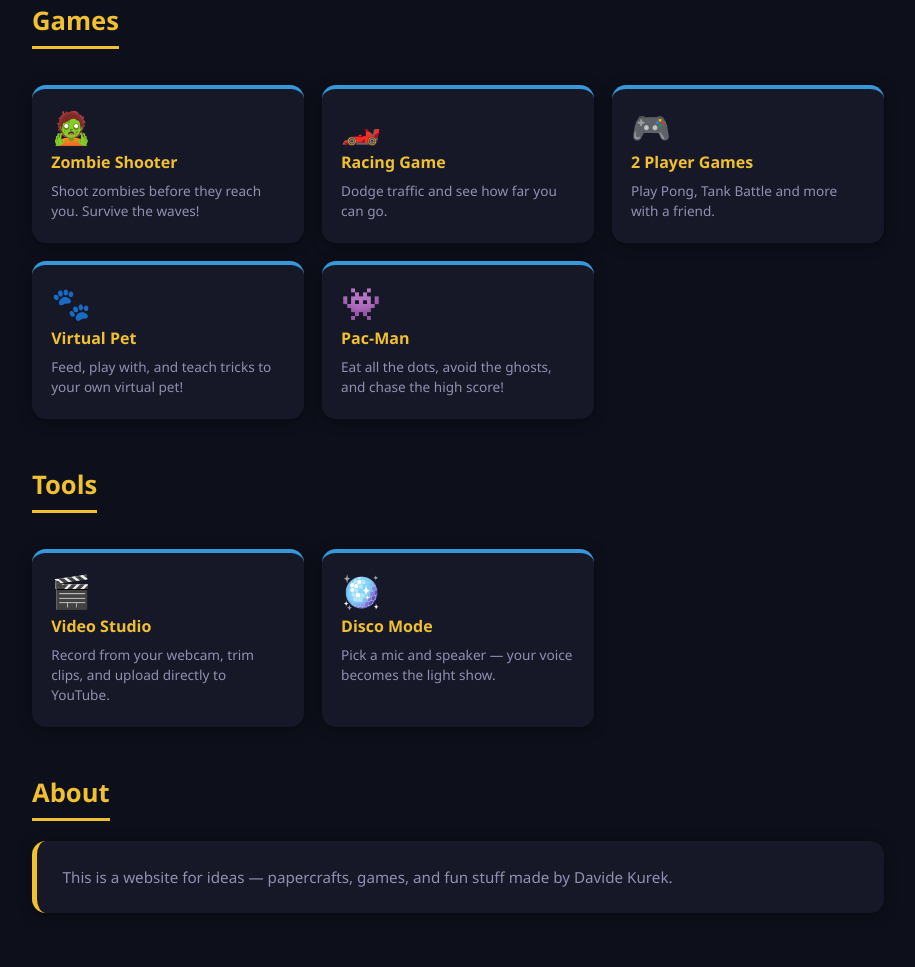
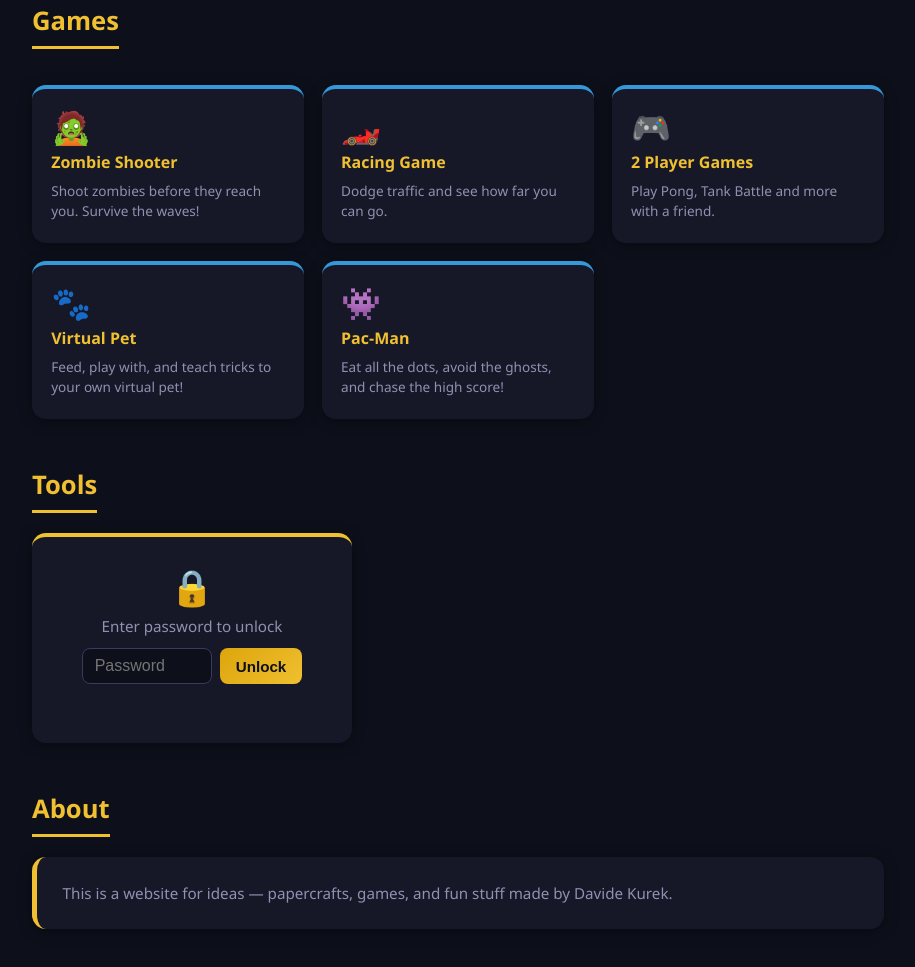
Before and after one commit to sphinster77/mywebsite, a plain HTML site: page index.html in a window 1280 px wide. Shown: the part 861-1828 px from the top of the page, without its empty margins (182-1097 px from the left). Drawn offline with Linux system fonts and the light colour scheme.

Commit message:
password

```diff
--- a/index.html
+++ b/index.html
@@ -186,6 +186,46 @@
             border-top: 1px solid rgba(240,192,48,0.15);
         }
         footer span { color: #f0c030; font-weight: 600; }
+
+        /* ── Tools lock ── */
+        .lock-box {
+            background: #161828;
+            border-radius: 14px;
+            padding: 2rem 1.6rem;
+            box-shadow: 0 2px 14px rgba(0,0,0,0.35);
+            border-top: 4px solid #f0c030;
+            display: flex;
+            flex-direction: column;
+            align-items: center;
+            gap: 0.75rem;
+            max-width: 320px;
+        }
+        .lock-icon { font-size: 2.2rem; line-height: 1; }
+        .lock-label { font-size: 0.95rem; color: #9090b0; }
+        .lock-row { display: flex; gap: 0.5rem; }
+        .lock-row input {
+            background: #0d0f1a;
+            border: 1px solid #3a3a5a;
+            border-radius: 8px;
+            color: #e8e8e8;
+            padding: 8px 12px;
+            font-size: 1rem;
+            width: 130px;
+            outline: none;
+        }
+        .lock-row input:focus { border-color: #f0c030; }
+        .lock-row button {
+            background: linear-gradient(135deg, #dca50c, #f0c030);
+            color: #0d0f1a;
+            font-weight: 700;
+            border: none;
+            border-radius: 8px;
+            padding: 8px 16px;
+            cursor: pointer;
+            font-size: 0.95rem;
+        }
+        .lock-row button:hover { filter: brightness(1.1); }
+        .lock-error { color: #e05050; font-size: 0.85rem; min-height: 1.1em; }
     </style>
 </head>
 <body>
@@ -271,7 +311,18 @@
 
     <section id="tools">
         <h2 class="section-title">Tools</h2>
-        <div class="cards">
+        <div id="tools-lock">
+            <div class="lock-box">
+                <div class="lock-icon">🔒</div>
+                <p class="lock-label">Enter password to unlock</p>
+                <div class="lock-row">
+                    <input id="tools-pw" type="password" placeholder="Password" maxlength="20" autocomplete="off">
+                    <button onclick="unlockTools()">Unlock</button>
+                </div>
+                <p id="tools-pw-error" class="lock-error"></p>
+            </div>
+        </div>
+        <div id="tools-content" class="cards" style="display:none">
             <a class="card" href="video-studio.html">
                 <div class="card-icon">🎬</div>
                 <div class="card-title">Video Studio</div>
@@ -299,6 +350,27 @@
 </footer>
 
 <script>
+// ── Tools password ──────────────────────────────────────────────────────────
+function unlockTools() {
+    const input = document.getElementById('tools-pw');
+    if (input.value === '2543') {
+        document.getElementById('tools-lock').style.display = 'none';
+        document.getElementById('tools-content').style.display = 'grid';
+        sessionStorage.setItem('tools-unlocked', '1');
+    } else {
+        document.getElementById('tools-pw-error').textContent = 'Wrong password.';
+        input.value = '';
+        input.focus();
+    }
+}
+document.getElementById('tools-pw').addEventListener('keydown', function(e) {
+    if (e.key === 'Enter') unlockTools();
+});
+if (sessionStorage.getItem('tools-unlocked') === '1') {
+    document.getElementById('tools-lock').style.display = 'none';
+    document.getElementById('tools-content').style.display = 'grid';
+}
+
 // ── Hero canvas particle animation ──────────────────────────────────────────
 (function () {
     const canvas = document.getElementById('heroCanvas');
```
